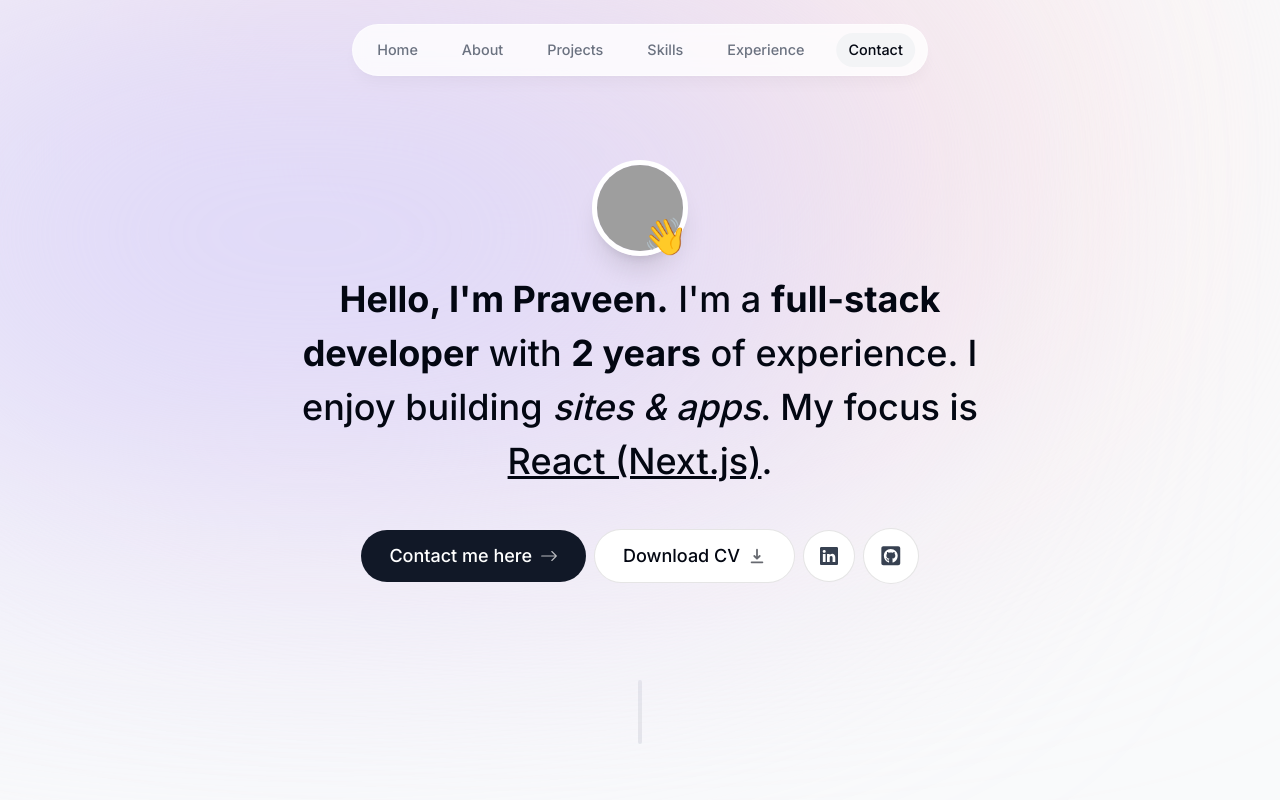
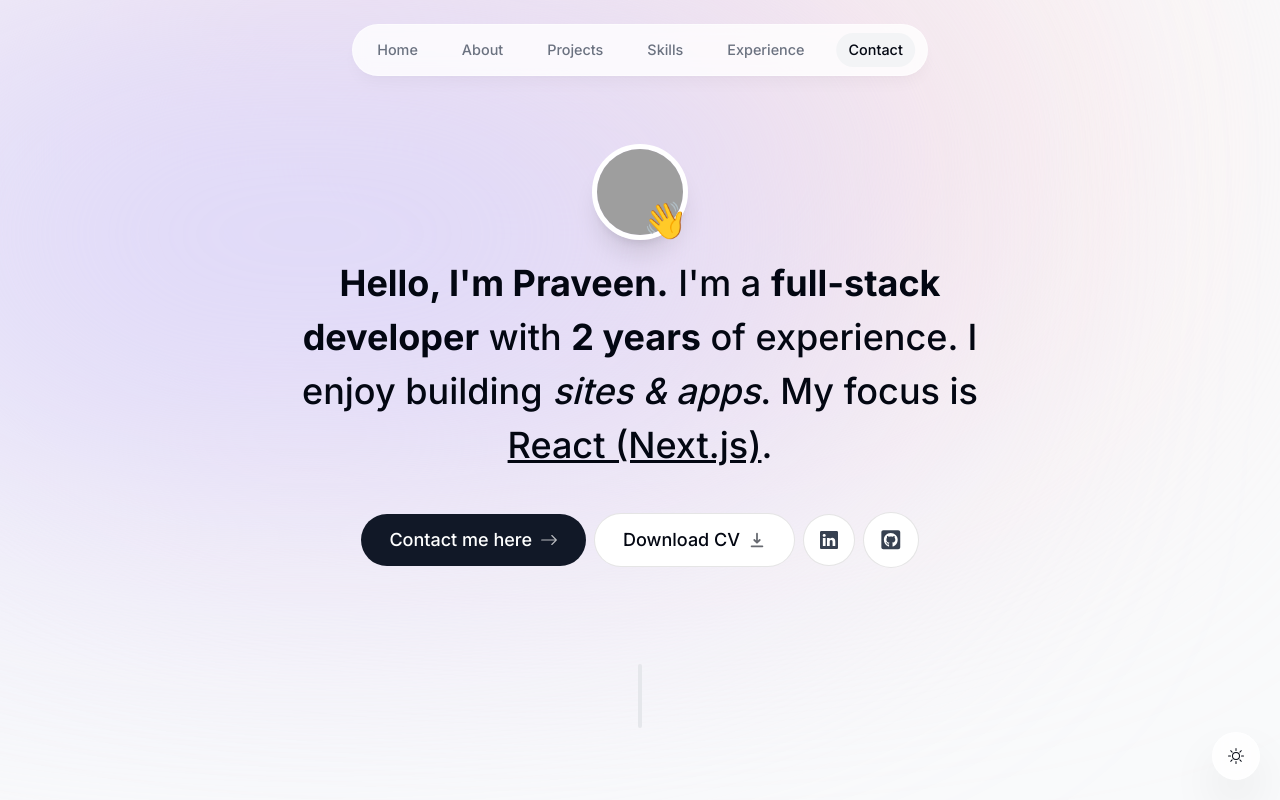
Before and after one commit to Praveen55602/Portfolio, a Next.js app: page / in a window 1280 px wide. Shown: the top 800 px of the page. Built offline with nearby package versions, Linux system fonts and the light colour scheme; no server answers; grey boxes are pictures that could not be loaded.

Commit message:
Dark mode added

```diff
--- a/app/globals.css
+++ b/app/globals.css
@@ -7,6 +7,10 @@
     --line-color: #e5e7eb;
 }
 
+html.dark {
+    --line-color: rgba(255, 255, 255, 0.2);
+}
+
 .borderBlack{
     @apply border border-black/10;
 }
--- a/app/layout.tsx
+++ b/app/layout.tsx
@@ -4,6 +4,8 @@
 import ActiveSectionContextProvider from "@/context/active-section-context";
 import { Toaster } from "react-hot-toast";
 import Footer from "@/components/footer";
+import ThemeSwitch from "@/components/theme-switch";
+import ThemeContextProvider from "@/context/theme-context";
 
 const inter = Inter({ subsets: ["latin"] });
 
@@ -19,15 +21,21 @@
 }) {
   return (
     <html className="!scroll-smooth" lang="en">
-      <body className={`${inter.className} bg-gray-50 text-gray-950`}>
-        <div className="bg-[#fbe2e3] absolute top-[-6rem] right-[11rem] h-[31.25rem] w-[31.25rem] rounded-full blur-[10rem] sm:w-[68.75rem]"></div>
-        <div className="bg-[#dbd7fb] absolute top-[-1rem] left-[-35rem] h-[31.25rem] w-[31.25rem] rounded-full blur-[10rem] sm:w-[68.75rem] md:left-[-33rem] lg:left-[-28rem] xl:left-[-15rem] 2xl:left-[-5rem]"></div>
+      <body
+        className={`${inter.className} bg-gray-50 text-gray-950 relative pt-28 sm:pt-36 dark:bg-gray-900 dark:text-gray-50 dark:text-opacity-90`}
+      >
+        <div className="bg-[#fbe2e3] absolute top-[-6rem] -z-10 right-[11rem] h-[31.25rem] w-[31.25rem] rounded-full blur-[10rem] sm:w-[68.75rem] dark:bg-[#946263]"></div>
+        <div className="bg-[#dbd7fb] absolute top-[-1rem] -z-10 left-[-35rem] h-[31.25rem] w-[50rem] rounded-full blur-[10rem] sm:w-[68.75rem] md:left-[-33rem] lg:left-[-28rem] xl:left-[-15rem] 2xl:left-[-5rem] dark:bg-[#676394]"></div>
+
+        <ThemeContextProvider>
           <ActiveSectionContextProvider>
             <Header />
             {children}
             <Footer />
             <Toaster position="top-right" />
           </ActiveSectionContextProvider>
+          <ThemeSwitch />
+        </ThemeContextProvider>
       </body>
     </html>
   );
--- a/components/contact.tsx
+++ b/components/contact.tsx
@@ -10,18 +10,19 @@
 
 function Submit() {
   const { pending } = useFormStatus();
+
   return (
     <button
+      type="submit"
+      className="group flex items-center justify-center gap-2 h-[3rem] w-[8rem] bg-gray-900 text-white rounded-full outline-none transition-all focus:scale-110 hover:scale-110 hover:bg-gray-950 active:scale-105 dark:bg-white dark:bg-opacity-10 disabled:scale-100 disabled:bg-opacity-65"
       disabled={pending}
-      className="group h-[3rem] w-[8rem] bg-gray-900 text-white rounded-full outline-none transition-all flex items-center justify-center gap-2 focus:scale-110 hover:scale-110 hover:bg-gray-950 active:scale-105 disabled:scale-100 disabled:bg-opacity-65"
-      type="submit"
     >
       {pending ? (
         <div className="h-5 w-5 animate-spin rounded-full border-b-2 border-white"></div>
       ) : (
         <>
           Submit{" "}
-          <FaPaperPlane className="text-xs opacity-70 transition-all group-hover:translate-x-1 group-hover:-translate-y-1 " />{" "}
+          <FaPaperPlane className="text-xs opacity-70 transition-all group-hover:translate-x-1 group-hover:-translate-y-1" />{" "}
         </>
       )}
     </button>
@@ -42,7 +43,7 @@
       viewport={{ once: true }}
     >
       <SectionHeading>Contact Me</SectionHeading>
-      <p className="text-gray-700 -mt-6">
+      <p className="text-gray-700 -mt-6 dark:text-white/80">
         Please contact me directly at{" "}
         <a className="underline" href="mailto:praveensingh55602@gmail.com">
           praveensingh55602@gmail.com
@@ -51,7 +52,7 @@
       </p>
 
       <form
-        className="mt-10 flex flex-col"
+        className="mt-10 flex flex-col dark:text-black"
         action={async (formData: FormData) => {
           console.log("running on client");
           const { data, error } = await sendEmail(formData);
@@ -63,19 +64,19 @@
         }}
       >
         <input
-          className="h-14 px-4 rounded-lg borderBlack"
+          className="h-14 px-4 rounded-lg borderBlack dark:bg-white dark:bg-opacity-80 dark:focus:bg-opacity-100 transition-all dark:outline-none"
+          name="senderEmail"
           type="email"
           required
-          name="senderEmail"
           maxLength={500}
           placeholder="Your email"
         />
         <textarea
+          className="h-52 my-3 rounded-lg borderBlack p-4 dark:bg-white dark:bg-opacity-80 dark:focus:text-black dark:focus:bg-opacity-100 transition-all dark:outline-none"
+          name="message"
+          placeholder="Your message"
           required
           maxLength={5000}
-          placeholder="Your messages"
-          className="h-52 my-3 rounded-lg borderBlack p-4"
-          name="message"
         />
         <Submit />
       </form>
--- a/components/experience.tsx
+++ b/components/experience.tsx
@@ -8,9 +8,11 @@
 import "react-vertical-timeline-component/style.min.css";
 import { useSectionInView } from "@/lib/hooks";
 import { experiencesData } from "@/lib/data";
+import { useTheme } from "@/context/theme-context";
 
 function Experience() {
   const { ref } = useSectionInView("Experience");
+  const { theme } = useTheme();
   return (
     <section id="experience" ref={ref} className="scroll-mt-28 mb-28 sm:mb-40">
       <SectionHeading>My experience</SectionHeading>
@@ -20,27 +22,24 @@
             <VerticalTimelineElement
               visible
               contentStyle={{
-                background: "#f3f4f6",
-                // background:
-                //   theme === "light" ? "#f3f4f6" : "rgba(255, 255, 255, 0.05)",
+                background:
+                  theme === "light" ? "#f3f4f6" : "rgba(255, 255, 255, 0.05)",
                 boxShadow: "none",
                 border: "1px solid rgba(0, 0, 0, 0.05)",
                 textAlign: "left",
                 padding: "1.3rem 2rem",
               }}
               contentArrowStyle={{
-                borderRight: "0.4rem solid #9ca3af",
-                // borderRight:
-                //   theme === "light"
-                //     ? "0.4rem solid #9ca3af"
-                //     : "0.4rem solid rgba(255, 255, 255, 0.5)",
+                borderRight:
+                  theme === "light"
+                    ? "0.4rem solid #9ca3af"
+                    : "0.4rem solid rgba(255, 255, 255, 0.5)",
               }}
               date={item.date}
               icon={item.icon}
               iconStyle={{
-                background: "white",
-                // background:
-                //   theme === "light" ? "white" : "rgba(255, 255, 255, 0.15)",
+                color: "rgba(29, 36, 50, 1)",
+                background: theme === "light" ? "white" : "#cfd1d4",
                 fontSize: "1.5rem",
               }}
             >
--- a/components/header.tsx
+++ b/components/header.tsx
@@ -14,7 +14,7 @@
   return (
     <header className="z-[999] relative">
       <motion.div
-        className="fixed top-0 -translate-x-1/2 left-1/2 h-[4.5rem] w-full rounded-none border border-white border-opacity-40 bg-white bg-opacity-80 shadow-lg shadow-black/[0.03] backdrop-blur-[0.5rem] sm:top-6 sm:h-[3.25rem] sm:w-[36rem] sm:rounded-full"
+        className="fixed top-0 left-1/2 h-[4.5rem] w-full rounded-none border border-white border-opacity-40 bg-white bg-opacity-80 shadow-lg shadow-black/[0.03] backdrop-blur-[0.5rem] sm:top-6 sm:h-[3.25rem] sm:w-[36rem] sm:rounded-full dark:bg-gray-950 dark:border-black/40 dark:bg-opacity-75"
         initial={{ y: -100, x: "-50%", opacity: 0 }}
         animate={{ y: 0, x: "-50%", opacity: 1 }}
       ></motion.div>
@@ -29,9 +29,10 @@
             >
               <Link
                 className={clsx(
-                  "flex w-full items-center justify-center px-3 py-3 hover:text-gray-950 transition",
+                  "flex w-full items-center justify-center px-3 py-3 hover:text-gray-950 transition dark:text-gray-500 dark:hover:text-gray-300",
                   {
-                    "text-gray-950": activeSection === link.name,
+                    "text-gray-950 dark:text-gray-200":
+                      activeSection === link.name,
                   }
                 )}
                 href={link.hash}
--- a/components/intro.tsx
+++ b/components/intro.tsx
@@ -19,7 +19,7 @@
     <section
       ref={ref}
       id="home"
-      className="relative mt-[10rem] mb-28 max-w-[50rem] text-center sm:mb-0 scroll-mt-[100rem]"
+      className="relative mb-28 max-w-[50rem] text-center sm:mb-0 scroll-mt-[100rem]"
     >
       <div className="flex items-center justify-center">
         <div className="relative">
--- /dev/null
+++ b/components/theme-switch.tsx
@@ -0,0 +1,18 @@
+"use client";
+
+import { useTheme } from "@/context/theme-context";
+import React from "react";
+import { BsMoon, BsSun } from "react-icons/bs";
+
+export default function ThemeSwitch() {
+  const { theme, toggleTheme } = useTheme();
+
+  return (
+    <button
+      className="fixed bottom-5 right-5 bg-white w-[3rem] h-[3rem] bg-opacity-80 backdrop-blur-[0.5rem] border border-white border-opacity-40 shadow-2xl rounded-full flex items-center justify-center hover:scale-[1.15] active:scale-105 transition-all dark:bg-gray-950"
+      onClick={toggleTheme}
+    >
+      {theme === "light" ? <BsSun /> : <BsMoon />}
+    </button>
+  );
+}
--- /dev/null
+++ b/context/theme-context.tsx
@@ -0,0 +1,70 @@
+"use client";
+
+import React, { useEffect, useState, createContext, useContext } from "react";
+
+type Theme = "light" | "dark";
+
+type ThemeContextProviderProps = {
+  children: React.ReactNode;
+};
+
+type ThemeContextType = {
+  theme: Theme;
+  toggleTheme: () => void;
+};
+
+const ThemeContext = createContext<ThemeContextType | null>(null);
+
+export default function ThemeContextProvider({
+  children,
+}: ThemeContextProviderProps) {
+  const [theme, setTheme] = useState<Theme>("light");
+
+  const toggleTheme = () => {
+    if (theme === "light") {
+      setTheme("dark");
+      window.localStorage.setItem("theme", "dark");
+      document.documentElement.classList.add("dark");
+    } else {
+      setTheme("light");
+      window.localStorage.setItem("theme", "light");
+      document.documentElement.classList.remove("dark");
+    }
+  };
+
+  useEffect(() => {
+    const localTheme = window.localStorage.getItem("theme") as Theme | null;
+
+    if (localTheme) {
+      setTheme(localTheme);
+
+      if (localTheme === "dark") {
+        document.documentElement.classList.add("dark");
+      }
+    } else if (window.matchMedia("(prefers-color-scheme: dark)").matches) {
+      setTheme("dark");
+      document.documentElement.classList.add("dark");
+    }
+  }, []);
+
+  return (
+    <ThemeContext.Provider
+      value={{
+        theme,
+        toggleTheme,
+      }}
+    >
+      {children}
+    </ThemeContext.Provider>
+  );
+}
+
+export function useTheme() {
+  const context = useContext(ThemeContext);
+
+  if (context === null) {
+    throw new Error("useTheme must be used within a ThemeContextProvider");
+  }
+
+  return context;
+}
--- a/tailwind.config.js
+++ b/tailwind.config.js
@@ -1,18 +1,19 @@
 /** @type {import('tailwindcss').Config} */
 module.exports = {
   content: [
-    './pages/**/*.{js,ts,jsx,tsx,mdx}',
-    './components/**/*.{js,ts,jsx,tsx,mdx}',
-    './app/**/*.{js,ts,jsx,tsx,mdx}',
+    "./pages/**/*.{js,ts,jsx,tsx,mdx}",
+    "./components/**/*.{js,ts,jsx,tsx,mdx}",
+    "./app/**/*.{js,ts,jsx,tsx,mdx}",
   ],
   theme: {
     extend: {
       backgroundImage: {
-        'gradient-radial': 'radial-gradient(var(--tw-gradient-stops))',
-        'gradient-conic':
-          'conic-gradient(from 180deg at 50% 50%, var(--tw-gradient-stops))',
+        "gradient-radial": "radial-gradient(var(--tw-gradient-stops))",
+        "gradient-conic":
+          "conic-gradient(from 180deg at 50% 50%, var(--tw-gradient-stops))",
       },
     },
   },
   plugins: [],
-}
+  darkMode: "class",
+};
```
Lines whose indentation alone changed are shown as unchanged.
